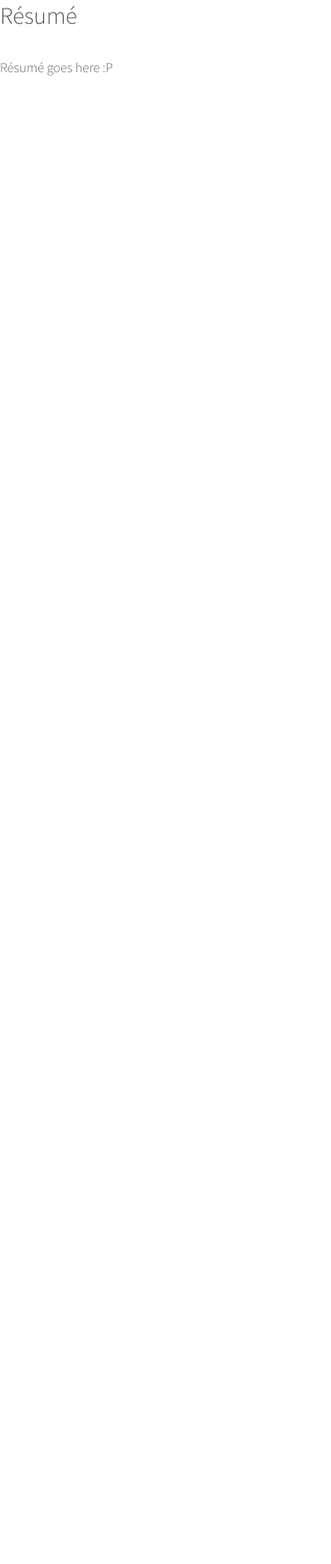
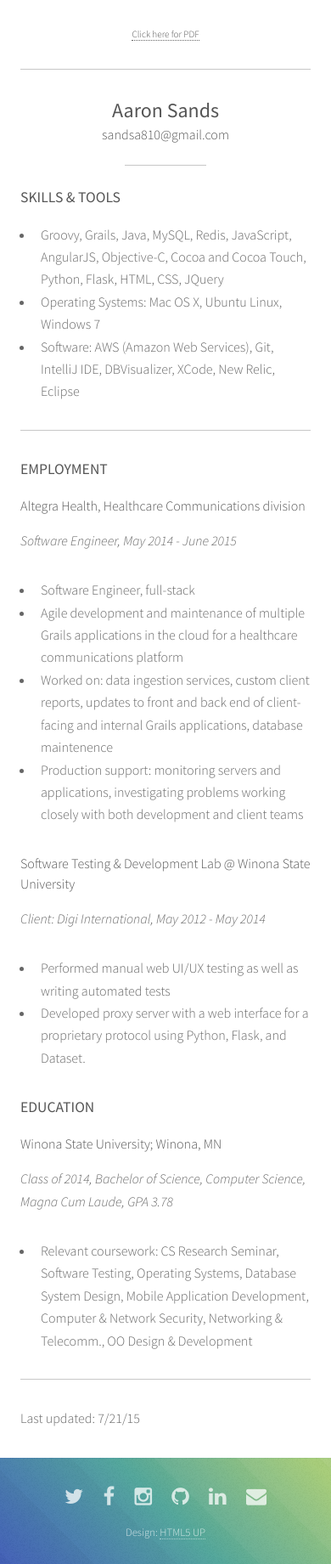
Before and after one commit to sandsa/aaronsands.me, a plain HTML site: page resume.html in a window 390 px wide. Shown: the whole page at 85% size. Before the commit the page ends 844 px from the top, so only its background shows below. Drawn offline with Linux system fonts and the light colour scheme.

Commit message:
Resume update

```diff
--- a/resume.html
+++ b/resume.html
@@ -11,10 +11,100 @@
   <link rel="icon" type="image/png" href="images/as-favicon.png"/>
 </head>
 <body>
+  <section id="five" class="main style1">
+    <div class="container">
+      <header class="major special">
+        <h6><a href="assets/Aaron_Sands_Resume.pdf">Click here for PDF</a></h6>
+        <hr/>
+        <h2><strong>Aaron Sands</strong></h2>
+        <h4>sandsa810@gmail.com</h4>
+      </header>
 
-<h1>Résumé</h1>
-<p>Résumé goes here :P</p>
+      <h3>
+        <strong>SKILLS & TOOLS</strong>
+      </h3>
+      <ul>
+        <li>Groovy, Grails, Java, MySQL, Redis, JavaScript, AngularJS, Objective-C, Cocoa and Cocoa Touch, Python, Flask, HTML, CSS, JQuery</li>
+        <li>Operating Systems: Mac OS X, Ubuntu Linux, Windows 7</li>
+        <li>Software: AWS (Amazon Web Services), Git, IntelliJ IDE, DBVisualizer, XCode, New Relic, Eclipse</li>
+      </ul>
 
+      <hr/>
 
+      <header>
+        <h3><strong>EMPLOYMENT</strong></h3>
+      </header>
+      <h4>Altegra Health, Healthcare Communications division</h4>
+      <p><i>Software Engineer, May 2014 - June 2015</i></p>
+      <ul>
+        <li>Software Engineer, full-stack</li>
+        <li>Agile development and maintenance of multiple Grails applications in the cloud for a healthcare communications platform</li>
+        <li>Worked on: data ingestion services, custom client reports, updates to front and back end of client-facing and internal Grails applications, database maintenence</li>
+        <li>Production support: monitoring servers and applications, investigating problems working closely with both development and client teams</li>
+      </ul>
+      <h4>Software Testing & Development Lab @ Winona State University</h4>
+      <p><i>Client: Digi International, May 2012 - May 2014</i></p>
+      <ul>
+        <li>Performed manual web UI/UX testing as well as writing automated tests</li>
+        <li>Developed proxy server with a web interface for a proprietary protocol using Python, Flask, and Dataset.</li>
+      </ul>
+      <header>
+        <h3><strong>EDUCATION</strong></h3>
+      </header>
+      <h4>Winona State University; Winona, MN</h4>
+      <p><i>Class of 2014, Bachelor of Science, Computer Science, Magna Cum Laude, GPA 3.78</i></p>
+      <ul>
+      <li>Relevant coursework: CS Research Seminar, Software Testing, Operating Systems, Database System Design, Mobile Application Development, Computer & Network Security, Networking & Telecomm., OO Design & Development</li>
+      </ul>
+
+      <hr/>
+
+      <p>Last updated: 7/21/15</p>
+
+    </div>
+  </section>
+  <section id="footer">
+    <ul class="icons">
+      <li>
+        <a href="https://twitter.com/sandsa810" class="icon alt fa-twitter">
+          <span class="label">Twitter</span>
+        </a>
+      </li>
+      <li>
+        <a href="https://www.facebook.com/sands.aaron" class="icon alt fa-facebook">
+          <span class="label">Facebook</span>
+        </a>
+      </li>
+      <li>
+        <a href="https://instagram.com/aaron.js/" class="icon alt fa-instagram">
+          <span class="label">Instagram</span>
+        </a>
+      </li>
+      <li>
+        <a href="https://github.com/sandsa" class="icon alt fa-github">
+          <span class="label">GitHub</span>
+        </a>
+      </li>
+      <li>
+        <a href="https://www.linkedin.com/pub/aaron-sands/4b/731/530" class="icon alt fa-linkedin">
+          <span class="label">GitHub</span>
+        </a>
+      </li>
+      <li>
+        <a href="mailto:sandsa810@gmail.com" class="icon alt fa-envelope">
+          <span class="label">Email</span>
+        </a>
+      </li>
+    </ul>
+    <ul class="copyright">
+      <li>Design: <a href="http://html5up.net">HTML5 UP</a></li>
+    </ul>
+  </section>
+  <script src="assets/js/jquery.min.js"></script>
+  <script src="assets/js/jquery.scrolly.min.js"></script>
+  <script src="assets/js/skel.min.js"></script>
+  <script src="assets/js/util.js"></script>
+  <!--[if lte IE 8]><script src="assets/js/ie/respond.min.js"></script><![endif]-->
+  <script src="assets/js/main.js"></script>
 </body>
 </html>
```
Also changed, not shown: index.html (+32 -19 lines), 2 other files. Lines whose indentation alone changed are shown as unchanged.
